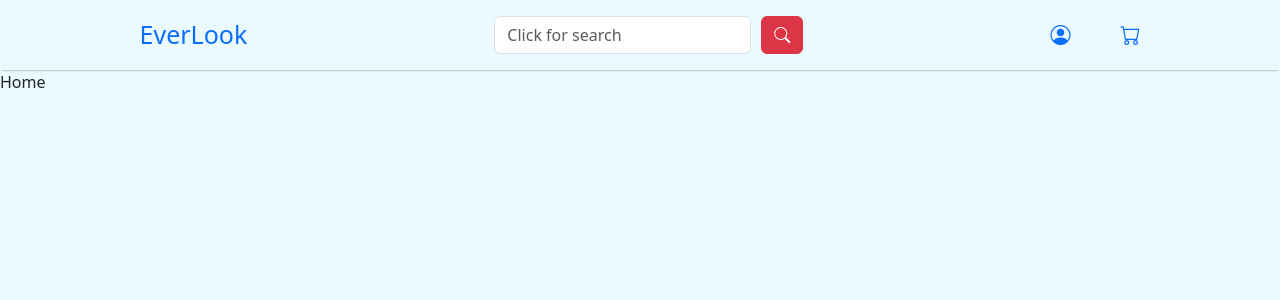
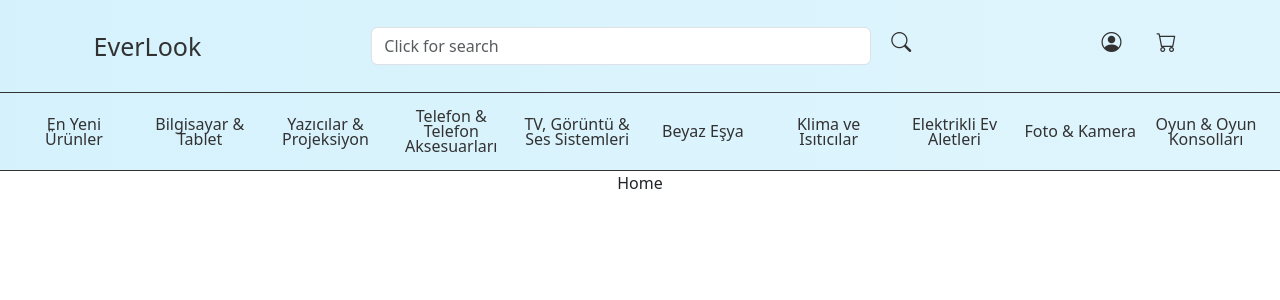
Before and after one commit to EiraOguz/E-Commerce-Website, a React (Create React App) app in the folder frontend/: page / in a window 1280 px wide. Shown: the top 300 px of the page. Built offline with nearby package versions, Linux system fonts and the light colour scheme.

Commit message:
Navbar Update

```diff
--- a/frontend/src/App.css
+++ b/frontend/src/App.css
@@ -1,8 +1,8 @@
-/* .App {
+ .App {
   text-align: center;
 }
 
-.App-logo {
+/* .App-logo {
   height: 40vmin;
   pointer-events: none;
 }
@@ -11,7 +11,7 @@
   .App-logo {
     animation: App-logo-spin infinite 20s linear;
   }
-}
+} */
 
 .App-header {
   background-color: #282c34;
@@ -35,5 +35,5 @@
   to {
     transform: rotate(360deg);
   }
-} */
+}
 /* Benim yazmaya başladığım yer -> */
--- a/frontend/src/App.js
+++ b/frontend/src/App.js
@@ -1,16 +1,22 @@
+import {Helmet} from 'react-helmet';
+import { BrowserRouter, Routes, Route } from "react-router-dom";
+
 import './App.css';
-import {Helmet} from 'react-helmet';
-import { Navbar } from './Componets/Navbar/Navbar';
-import { BrowserRouter, Routes, Route } from "react-router-dom";
+
 import { Home } from './Pages/Home';
 import { Profile } from './Pages/Profile';
 import { Basket } from './Pages/Basket';
+
+import { FirstNavbar } from './Componets/Navbar/FirstNavbar/FirstNavbar';
+import { SecondNavbar } from './Componets/Navbar/SecondNavbar/SecondNavbar';
+
 function App() {
   return (
     <div className="App">
       <div>
         <BrowserRouter>
-        <Navbar/>
+        <FirstNavbar/>
+        <SecondNavbar/>
         <Routes>
           <Route path='/' element={<Home/>}/>
           <Route path='/Profile' element={<Profile/>}/>
@@ -19,7 +25,7 @@ function App() {
         </BrowserRouter>
       </div>
       <Helmet>
-        <style>{'body { background-color: #eafaff; }'}</style>
+        <style>{'body { background-color: white; }'}</style>
       </Helmet>
 
     </div>
--- /dev/null
+++ b/frontend/src/Componets/Navbar/FirstNavbar/FirstNavbar.css
@@ -0,0 +1,65 @@
+.firstpage-navbar{
+    display: flex;
+    padding: 16px;
+    user-select: none;
+    line-height: 60px;
+    justify-content: space-around;
+    border-bottom: 1px solid rgb(50, 50, 50);
+    gap: 15px;
+    background: rgb(150, 222, 248);
+    background: linear-gradient(90deg, rgba(150, 222, 248,0.39548319327731096) 0%, rgba(150, 222, 248,0.30024509803921573) 100%);
+}
+.nav-left{
+    display: flex;
+    align-items: center;
+}
+.nav-middle{
+    display: flex;
+    align-items: center;
+    gap: 10px;
+}
+.nav-right{
+    display: flex;
+    align-items: center;
+    gap: 15px;
+}
+.nav-left div{
+    display: flex;
+    flex-direction: column;
+    align-items: center;
+    justify-content: space-around;
+    font-size: 25px;
+    cursor: pointer;
+}
+.nav-left input {
+    width: 500px;
+}
+.nav-middle div{
+    display: flex;
+    flex-direction: column;
+    align-items: center;
+    justify-content: space-around;
+    cursor: pointer;
+}
+.nav-right div{
+    display: flex;
+    flex-direction: column;
+    align-items: center;
+    justify-content: space-around;
+    cursor: pointer;
+}
+.bi-person-circle , .bi-cart , .bi-search , .logo{
+    color: rgb(50, 50, 50);
+    text-decoration: none;
+}
+.bi-person-circle:hover , .bi-cart:hover , .bi-search:hover , .logo:hover{
+    color: black;
+}
+.firstpage-link{
+    display: flex;
+    flex-direction: column;
+    align-items: center;
+    justify-content: space-around;
+    width: 40px;
+    height: 40px;
+}
--- /dev/null
+++ b/frontend/src/Componets/Navbar/FirstNavbar/FirstNavbar.jsx
@@ -0,0 +1,25 @@
+import React from 'react'
+import { Link } from 'react-router-dom';
+
+import 'bootstrap/dist/css/bootstrap.css';
+import "bootstrap-icons/font/bootstrap-icons.css";
+
+import "./FirstNavbar.css"
+
+export const FirstNavbar = () => {
+  return (
+    <div className='firstpage-navbar'>
+      <div className='nav-left'>
+        <div><Link to={"/"} className="logo">EverLook</Link></div>
+      </div>
+      <div className='nav-middle'>
+        <div className='nav-left'><input type='search' class="form-control" placeholder="Click for search"/></div>
+        <div className='nav-right'><Link to={"/Search"} className='firstpage-link'><i class="bi bi-search h5"></i></Link></div>
+      </div>
+      <div className='nav-right'>
+        <div className='nav-left'><Link to={"/Profile"} className='firstpage-link'><i class="bi bi-person-circle h5"></i></Link></div>
+        <div className='nav-right'><Link to={"/Basket"} className='firstpage-link'><i class="bi bi-cart h5"></i></Link></div>
+      </div>
+    </div>
+  )
+}
--- a/frontend/src/Componets/Navbar/Navbar.css
+++ /dev/null
@@ -1,54 +0,0 @@
-.navbar{
-    display: flex;
-    justify-content: space-around;
-    padding: 16px;
-    box-shadow: 0 1px 3px -2px black;
-}
-.nav-left{
-    display: flex;
-    align-items: center;
-}
-.nav-left div{
-    color: rgb(50, 50, 50);
-    user-select: none;
-    font-size: 25px;
-    font-weight: 500px;
-    cursor: pointer;
-}
-.nav-middle{
-    display: flex;
-    align-items: center;
-    list-style: none;
-    gap: 10px;
-    color: rgb(50, 50, 50);
-    font-size: 20px;
-    font-weight: 500px;
-}
-.nav-middle div{
-    display: flex;
-    flex-direction: column;
-    align-items: center;
-    justify-content: center;
-    gap: 3px;
-    cursor: pointer;
-
-}
-.nav-right{
-    display: flex;
-    align-items: center;
-    list-style: none;
-    user-select: none;
-    gap: 50px;
-    color: rgb(50, 50, 50);
-    font-size: 20px;
-    font-weight: 500px;
-}
-.nav-right div{
-    display: flex;
-    flex-direction: column;
-    align-items: center;
-    justify-content: center;
-    gap: 3px;
-    cursor: pointer;
-
-}
--- a/frontend/src/Componets/Navbar/Navbar.jsx
+++ /dev/null
@@ -1,23 +0,0 @@
-import React from 'react'
-import 'bootstrap/dist/css/bootstrap.css';
-import "bootstrap-icons/font/bootstrap-icons.css";
-import "./Navbar.css"
-import { Link } from 'react-router-dom';
-
-export const Navbar = () => {
-  return (
-    <div className='navbar' >
-      <div className='nav-left'>
-        <div><Link style={{textDecoration:"none"}} to={"/"} >EverLook</Link></div>
-      </div>
-      <div className='nav-middle' >
-        <div className='nav-left'><input className='form-outline' name='' type='search' class="form-control" placeholder="Click for search"/></div>
-        <div className='nav-right'><button type="button" class="btn btn-danger "><i class="bi bi-search"></i></button></div>
-      </div>
-      <div className='nav-right'>
-        <div className='nav-left'><Link to={"/Profile"} ><i class="bi bi-person-circle"></i></Link></div>
-        <div className='nav-right'><Link to={"/Basket"} ><i class="bi bi-cart"></i></Link></div>
-      </div>
-    </div>
-  )
-}
--- /dev/null
+++ b/frontend/src/Componets/Navbar/SecondNavbar/SecondNavbar.css
@@ -0,0 +1,32 @@
+.secondnavbar{
+    display: flex;
+    justify-content: space-around;
+    padding: 16px;
+    user-select: none;
+    border-bottom: 1px solid rgb(50, 50, 50);
+    line-height: 15px;
+    background: rgb(150, 222, 248);
+    background: linear-gradient(90deg, rgba(150, 222, 248,0.39548319327731096) 0%, rgba(150, 222, 248,0.30024509803921573) 100%);
+}
+.nav-links{
+    display: flex;
+    align-items: center;
+    gap: 10px;
+    color: rgb(50, 50, 50);
+    font-size: 20px;
+    font-weight: 500px;
+}
+.secondpage-link{
+    display: flex;
+    flex-direction: column;
+    align-items: center;
+    justify-content: space-around;
+    font-size: 16px;
+    cursor: pointer;
+    width: 10%;
+    color: rgb(50, 50, 50);
+    text-decoration: none;
+}
+.secondpage-link:hover{
+    color: black;
+}
--- /dev/null
+++ b/frontend/src/Componets/Navbar/SecondNavbar/SecondNavbar.jsx
@@ -0,0 +1,26 @@
+import React from 'react'
+import { Link } from 'react-router-dom';
+
+import 'bootstrap/dist/css/bootstrap.css';
+import "bootstrap-icons/font/bootstrap-icons.css";
+
+import "./SecondNavbar.css"
+
+export const SecondNavbar = () => {
+  return (
+    <div className='secondnavbar' >
+        <div className='nav-links' >
+        <Link to={"/"} className='secondpage-link'>En Yeni Ürünler</Link>
+        <Link to={"/"} className='secondpage-link'>Bilgisayar & Tablet</Link>
+        <Link to={"/"} className='secondpage-link'>Yazıcılar & Projeksiyon</Link>
+        <Link to={"/"} className='secondpage-link'>Telefon & Telefon Aksesuarları</Link>
+        <Link to={"/"} className='secondpage-link'>TV, Görüntü & Ses Sistemleri</Link>
+        <Link to={"/"} className='secondpage-link'>Beyaz Eşya</Link>
+        <Link to={"/"} className='secondpage-link'>Klima ve Isıtıcılar</Link>
+        <Link to={"/"} className='secondpage-link'>Elektrikli Ev Aletleri</Link>
+        <Link to={"/"} className='secondpage-link'>Foto & Kamera</Link>
+        <Link to={"/"} className='secondpage-link'>Oyun & Oyun Konsolları</Link>
+        </div>
+    </div>
+  )
+}
```
